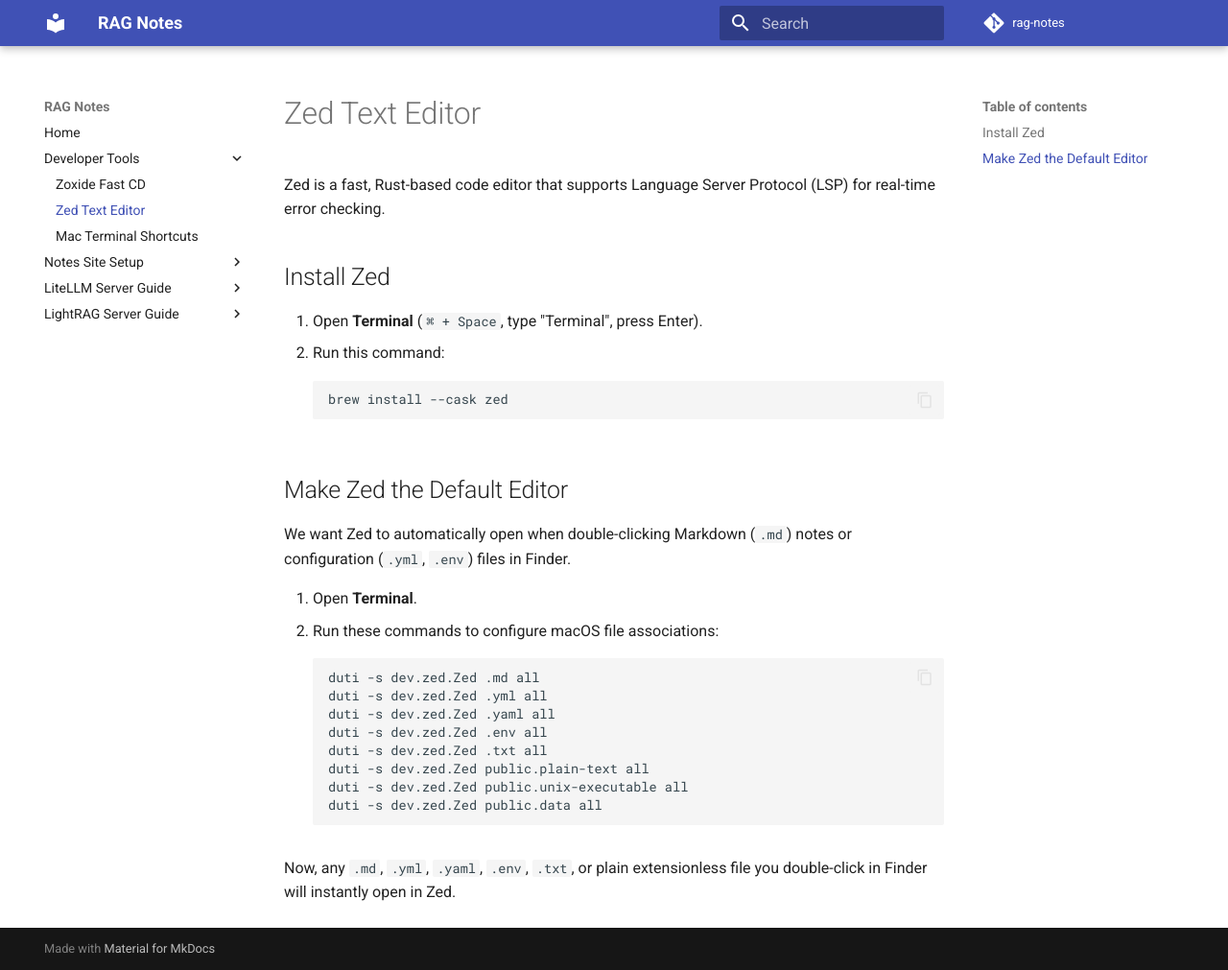
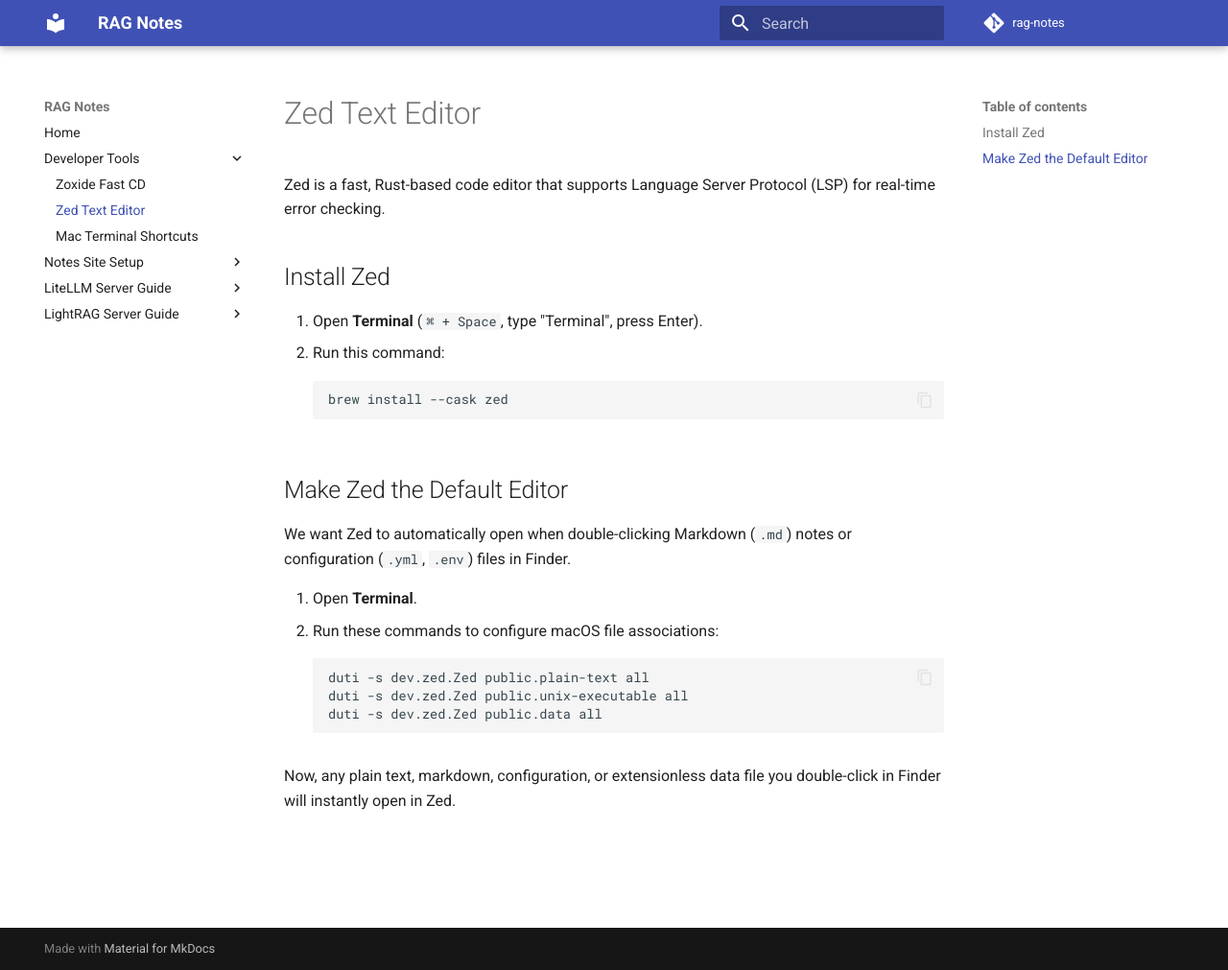
Before and after one commit to kbhatiya999/rag-notes, an MkDocs documentation site: the page built from docs/dev-tools/zed-text-editor.md, in a window 1280 px wide and 1011 px high. Shown: the whole window at 96% size. Built offline with MkDocs 1.6.1 and Material for MkDocs 9.7.7, drawn with Linux system fonts in a browser that asks for light colours; comment, search, counter and statistics services are not loaded.

Commit message:
Simplified Zed default editor instructions to only use UTIs.

````diff
--- a/docs/dev-tools/zed-text-editor.md
+++ b/docs/dev-tools/zed-text-editor.md
@@ -17,14 +17,9 @@
 1. Open **Terminal**.
 2. Run these commands to configure macOS file associations:
    ```bash
-   duti -s dev.zed.Zed .md all
-   duti -s dev.zed.Zed .yml all
-   duti -s dev.zed.Zed .yaml all
-   duti -s dev.zed.Zed .env all
-   duti -s dev.zed.Zed .txt all
    duti -s dev.zed.Zed public.plain-text all
    duti -s dev.zed.Zed public.unix-executable all
    duti -s dev.zed.Zed public.data all
    ```
 
-Now, any `.md`, `.yml`, `.yaml`, `.env`, `.txt`, or plain extensionless file you double-click in Finder will instantly open in Zed.
+Now, any plain text, markdown, configuration, or extensionless data file you double-click in Finder will instantly open in Zed.
````
